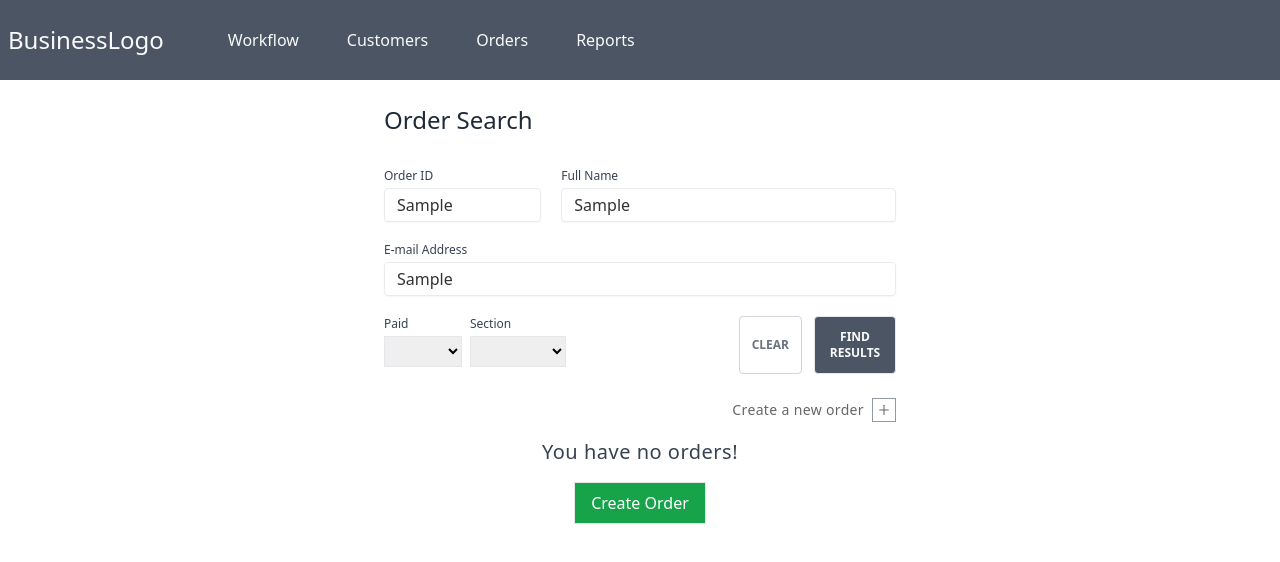
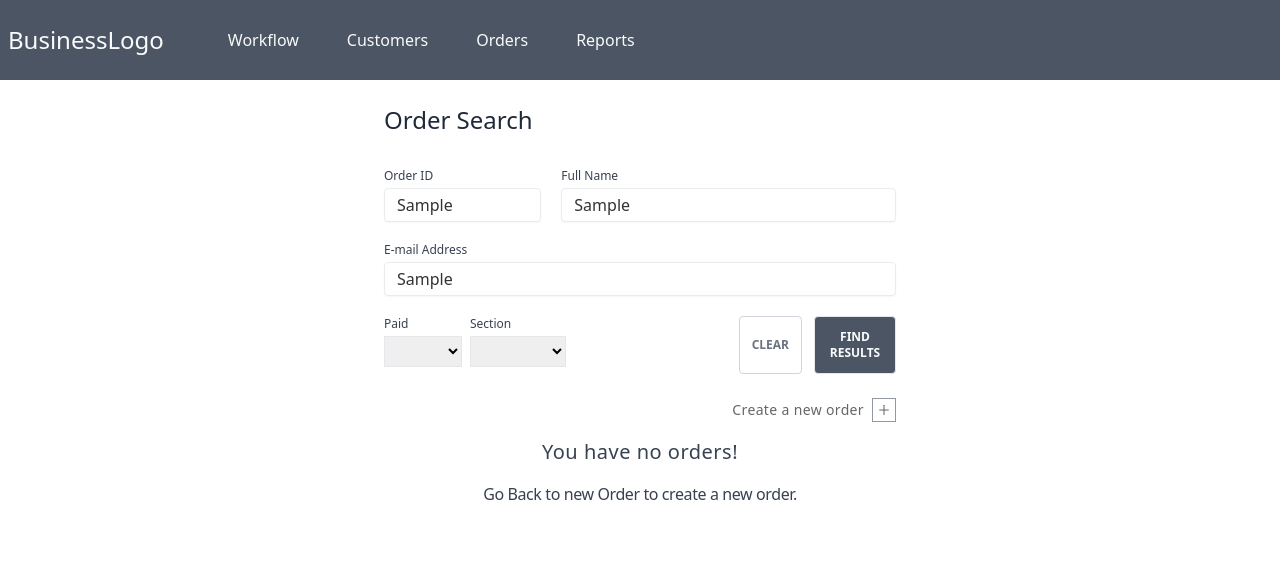
Before and after one commit to McGarry-A/pos, a React (Create React App) app: page /orders in a window 1280 px wide. Both pictures are taken after typing "Sample", "Sample", "Sample" into the empty fields and a click on the button "FIND RESULTS". Shown: the top 562 px of the page. Built offline with nearby package versions, Linux system fonts and the light colour scheme.

Commit message:
changed no orders message

```diff
--- a/src/Components/CreateCustomerForm/CreateCustomerForm.tsx
+++ b/src/Components/CreateCustomerForm/CreateCustomerForm.tsx
@@ -40,6 +40,7 @@ const CreateCustomerForm: React.FC<Props> = ({
       emailRef.current!.value = email;
       addressRef.current!.value = address;
     };
+
     populateFields();
   });
 
--- a/src/Components/MarkAsPaidForm/MarkAsPaidForm.tsx
+++ b/src/Components/MarkAsPaidForm/MarkAsPaidForm.tsx
@@ -1,7 +1,7 @@
 import Portal from "../Portal/Portal";
 import { useAppDispatch } from "../../Store";
 import orderSlice from "../../Store/orderSlice";
-import { Dispatch, useState, SetStateAction, useEffect } from "react";
+import { Dispatch, useState, SetStateAction } from "react";
 import { MdOutlineCancel } from "react-icons/md";
 
 interface props {
--- a/src/Components/NewOrder/NewOrder.tsx
+++ b/src/Components/NewOrder/NewOrder.tsx
@@ -5,7 +5,7 @@ import ProductGrid from "../ProductsGrid/ProductsGrid";
 import { BasketProvider } from "../../Context/BasketProvider";
 import useIsMobile from "../../Hooks/useIsMobile";
 
-const NewOrder = () => {
+const NewOrder: React.FC = () => {
   const isMobile = useIsMobile();
 
   if (isMobile) {
--- a/src/Components/OrderTable/OrderTable.tsx
+++ b/src/Components/OrderTable/OrderTable.tsx
@@ -144,20 +144,25 @@ const OrderTable: React.FC<Props> = ({ handleClick, data, showCurrent }) => {
     );
   };
 
+  const renderMarkAsPaidForm = () => {
+    if (portalProps) {
+      return (
+        <MarkAsPaidForm
+          {...portalProps}
+          portalIsHidden={portalIsHidden}
+          setPortalIsHidden={setPortalIsHidden}
+        />
+      );
+    }
+  };
+
   return (
     <>
       <table className="hidden md:block">
         {renderTableHead()}
         {renderTableBody()}
       </table>
-
-      {portalProps && (
-        <MarkAsPaidForm
-          {...portalProps}
-          portalIsHidden={portalIsHidden}
-          setPortalIsHidden={setPortalIsHidden}
-        />
-      )}
+      {renderMarkAsPaidForm()}
     </>
   );
 };
--- a/src/Components/WorkflowOrders/WorkflowOrders.tsx
+++ b/src/Components/WorkflowOrders/WorkflowOrders.tsx
@@ -29,22 +29,15 @@ const WorkflowOrders: React.FC<Props> = ({ data, showCurrent }) => {
 
   const navigate = useNavigate();
 
-  const handleRefresh = () => {
-    navigate(0);
-  };
-
   const renderNoOrders = () => {
     if (isOrders) return;
 
     return (
       <div className="text-gray-700 flex flex-col justify-center items-center space-y-4">
         <p className="text-xl">You have no orders!</p>
-        <button
-          onClick={() => handleRefresh()}
-          className="block border bg-green-600 text-white text-bold px-4 py-2 hover:bg-green-500 hover:shadow-md active:scale-90 transition duration-150"
-        >
-          Create Order
-        </button>
+        <p className="tracking-tight">
+          Go Back to new Order to create a new order.
+        </p>
       </div>
     );
   };
--- a/src/Context/BasketProvider.tsx
+++ b/src/Context/BasketProvider.tsx
@@ -62,7 +62,6 @@ export const BasketProvider = ({ children }: Props) => {
     returnTotalQuantity();
   }, [basket]);
 
-  // add all these methods to useReducer
   const addItem = ({ item }: AddItemParams) => {
     const { items } = basket;
     const newBasket = { ...basket };
--- a/src/Context/index.ts
+++ b/src/Context/index.ts
@@ -17,7 +17,7 @@ export interface BasketContextInterface {
   totalPrice: number;
   totalQuantity: number;
   currentCustomer: CustomerInterface | null,
-  setCurrentCustomer: React.Dispatch<React.SetStateAction<CustomerInterface | null>>
+  setCurrentCustomer: React.Dispatch<React.SetStateAction<CustomerInterface | null>>;
 }
 
 export interface ItemInterface {
--- a/src/Store/orderSlice.ts
+++ b/src/Store/orderSlice.ts
@@ -122,7 +122,7 @@ const orderSlice = createSlice({
         payload: { orderId },
       } = action;
 
-      const allOrders = {...state.cleaning, ...state.deliver}
+      const allOrders = {...state.cleaning, ...state.deliver, ...state.done}
       const current = allOrders[orderId].current
 
       if (current === "done") return;
@@ -150,7 +150,6 @@ const orderSlice = createSlice({
         delete state.deliver[orderId];
       }
     },
-
     markAsPaid: (state: OrderSliceInterface, action:PayloadAction<markAsPaidPayload>) => {
       const {current, orderId, paymentType} = action.payload
       console.log(`${orderId} - In Redux`)
```
